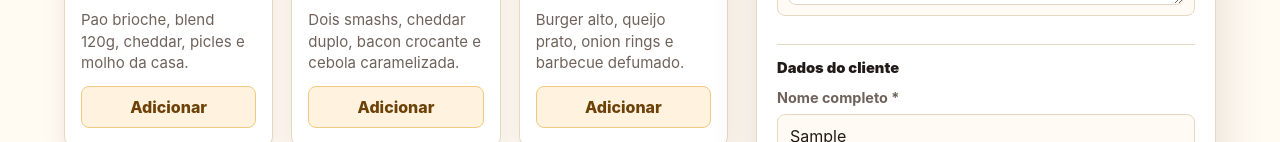
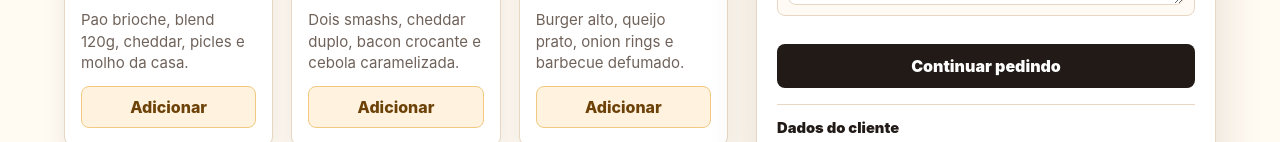
Before and after one commit to seuandrebarbearia/cardapiozap, a website: page hamburgueria/index.html in a window 1280 px wide. Both pictures are taken after typing "Sample", "Sample", "Sample", "Sample", "Sample", "Sample" into the empty fields and a click on the button "Adicionar combo". Shown: the part 1337-1479 px from the top of the page. Drawn offline with Linux system fonts and the light colour scheme.

Commit message:
atualisei ocardapio escrobrou

```diff
--- a/acai/styles.css
+++ b/acai/styles.css
@@ -360,6 +360,31 @@ h2 {
   padding: 0 12px;
 }
 
+.continue-order {
+  background: var(--ink);
+  border: 0;
+  border-radius: 8px;
+  color: white;
+  font-weight: 900;
+  min-height: 44px;
+  padding: 0 16px;
+  width: 100%;
+}
+
+.order-panel.order-focus {
+  animation: orderPulse 1.6s ease;
+  border-color: var(--berry);
+}
+
+@keyframes orderPulse {
+  0% {
+    box-shadow: 0 0 0 0 rgba(125, 37, 111, 0.32), var(--shadow);
+  }
+  100% {
+    box-shadow: 0 0 0 18px rgba(125, 37, 111, 0), var(--shadow);
+  }
+}
+
 .cart-list {
   display: grid;
   gap: 12px;
--- a/hamburgueria/app.js
+++ b/hamburgueria/app.js
@@ -100,6 +100,8 @@ const changeFor = document.querySelector("#changeFor");
 const notes = document.querySelector("#notes");
 const checkout = document.querySelector("#checkout");
 const nextOrderNumber = document.querySelector("#nextOrderNumber");
+const orderPanel = document.querySelector("#pedido");
+const continueOrder = document.querySelector("#continueOrder");
 
 const removableIngredients = [
   "Molho",
@@ -121,6 +123,16 @@ function formatOrderNumber(number) {
 
 function updateNextOrderNumber() {
   nextOrderNumber.textContent = `Proximo pedido ${formatOrderNumber(getNextOrderNumber())}`;
+}
+
+function focusOrderPanel() {
+  orderPanel.scrollIntoView({ behavior: "smooth", block: "start" });
+  orderPanel.classList.add("order-focus");
+  window.setTimeout(() => orderPanel.classList.remove("order-focus"), 1600);
+}
+
+function returnToMenu() {
+  document.querySelector("#cardapio").scrollIntoView({ behavior: "smooth", block: "start" });
 }
 
 function reserveOrderNumber() {
@@ -258,6 +270,7 @@ function addItem(id) {
   state.nextCartId += 1;
   orderMessage.textContent = "";
   renderCart();
+  focusOrderPanel();
 }
 
 function increaseItem(cartId) {
@@ -337,6 +350,8 @@ document.querySelector("#clearCart").addEventListener("click", () => {
   orderMessage.textContent = "";
   renderCart();
 });
+
+continueOrder.addEventListener("click", returnToMenu);
 
 function updateDeliveryMode() {
   const isDelivery = deliveryMode.value === "entrega";
--- a/hamburgueria/index.html
+++ b/hamburgueria/index.html
@@ -73,6 +73,8 @@
           <div class="cart-list" id="cartList">
             <p class="empty-cart">Escolha um item do cardapio para comecar.</p>
           </div>
+
+          <button class="continue-order" id="continueOrder" type="button">Continuar pedindo</button>
 
           <div class="checkout-section">
             <p class="checkout-title">Dados do cliente</p>
--- a/hamburgueria/styles.css
+++ b/hamburgueria/styles.css
@@ -321,6 +321,31 @@ h2 {
 .ghost-button {
   min-height: 38px;
   padding: 0 12px;
+}
+
+.continue-order {
+  background: var(--ink);
+  border: 0;
+  border-radius: 8px;
+  color: white;
+  font-weight: 900;
+  min-height: 44px;
+  padding: 0 16px;
+  width: 100%;
+}
+
+.order-panel.order-focus {
+  animation: orderPulse 1.6s ease;
+  border-color: var(--accent);
+}
+
+@keyframes orderPulse {
+  0% {
+    box-shadow: 0 0 0 0 rgba(211, 63, 47, 0.32), var(--shadow);
+  }
+  100% {
+    box-shadow: 0 0 0 18px rgba(211, 63, 47, 0), var(--shadow);
+  }
 }
 
 .cart-list {
--- a/pizzaria/styles.css
+++ b/pizzaria/styles.css
@@ -321,6 +321,31 @@ h2 {
   padding: 0 12px;
 }
 
+.continue-order {
+  background: var(--ink);
+  border: 0;
+  border-radius: 8px;
+  color: white;
+  font-weight: 900;
+  min-height: 44px;
+  padding: 0 16px;
+  width: 100%;
+}
+
+.order-panel.order-focus {
+  animation: orderPulse 1.6s ease;
+  border-color: var(--tomato);
+}
+
+@keyframes orderPulse {
+  0% {
+    box-shadow: 0 0 0 0 rgba(201, 52, 36, 0.32), var(--shadow);
+  }
+  100% {
+    box-shadow: 0 0 0 18px rgba(201, 52, 36, 0), var(--shadow);
+  }
+}
+
 .cart-list {
   display: grid;
   gap: 12px;
--- a/restaurante/styles.css
+++ b/restaurante/styles.css
@@ -58,6 +58,9 @@ h2 { font-size: clamp(1.65rem,3vw,2.45rem); line-height: 1.08; margin-bottom: 0;
 .order-number, .empty-cart { color: var(--muted); }
 .order-number { font-size: .9rem; font-weight: 800; margin: 8px 0 0; }
 .ghost-button { min-height: 38px; padding: 0 12px; }
+.continue-order { background: var(--ink); border: 0; border-radius: 8px; color: #fff; font-weight: 900; min-height: 44px; padding: 0 16px; width: 100%; }
+.order-panel.order-focus { animation: orderPulse 1.6s ease; border-color: var(--accent); }
+@keyframes orderPulse { 0% { box-shadow: 0 0 0 0 rgba(184,51,37,.32), var(--shadow); } 100% { box-shadow: 0 0 0 18px rgba(184,51,37,0), var(--shadow); } }
 .cart-list { display: grid; gap: 12px; }
 .cart-row { border-bottom: 1px solid var(--line); display: grid; gap: 10px; padding-bottom: 12px; }
 .cart-row-top, .qty-controls, .totals div { align-items: center; display: flex; }
```
Also changed, not shown: acai/app.js (+15 -0 lines), acai/index.html (+2 -0 lines), pizzaria/app.js (+15 -0 lines), pizzaria/index.html (+2 -0 lines), restaurante/app.js (+10 -0 lines), restaurante/index.html (+2 -0 lines).
